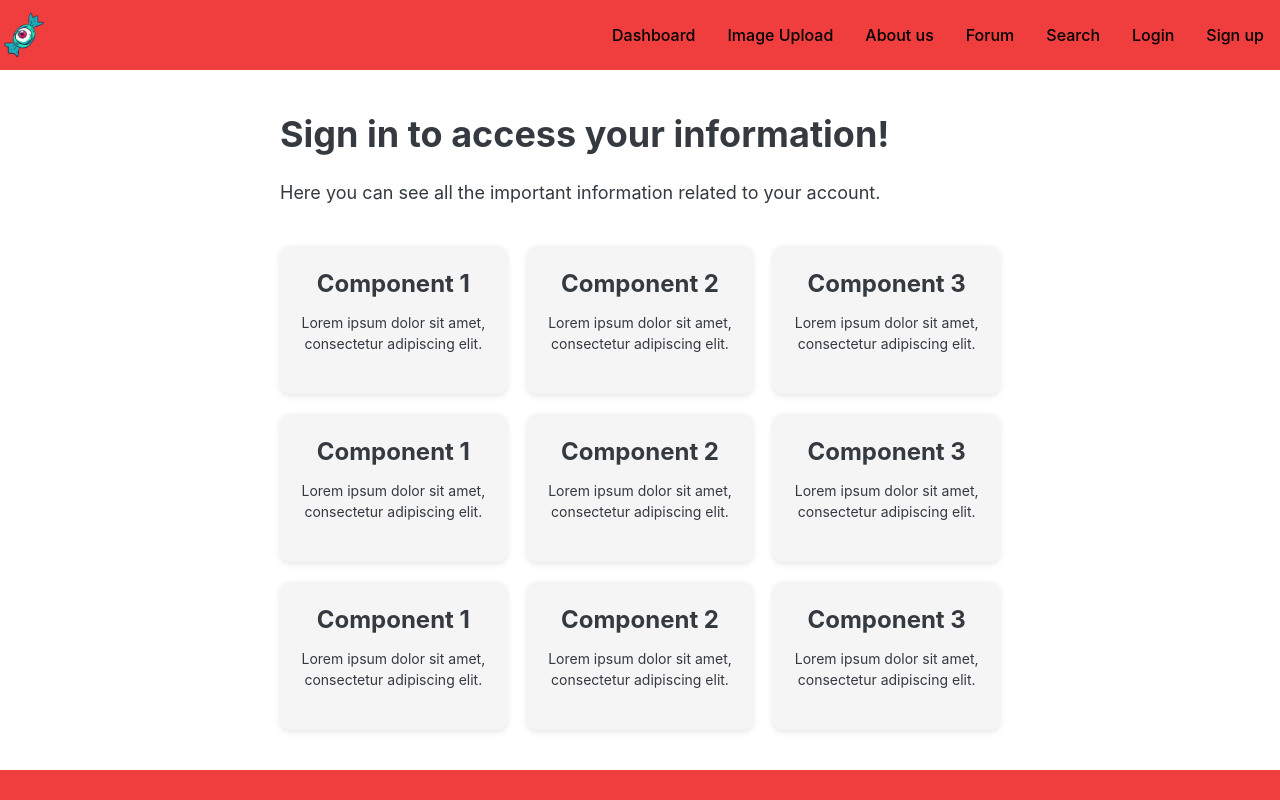
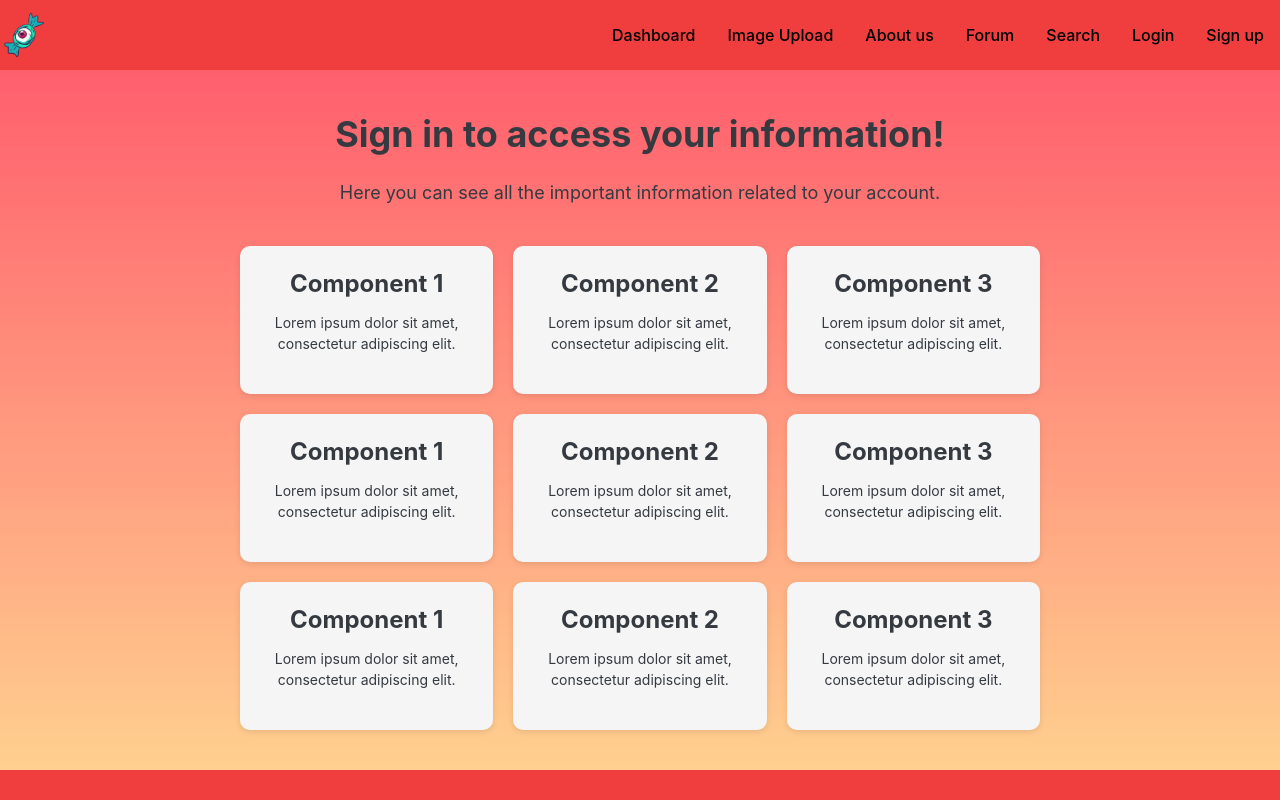
Before and after one commit to 490-Team-MAAKDE/490-Project, a React (Create React App) app in the folder Eye Candy Project/Code Design/Front-End/eye-candy/: page /dashboard in a window 1280 px wide. Shown: the top 800 px of the page. Built offline with nearby package versions, Linux system fonts and the light colour scheme.

Commit message:
Added wrapper to dashboard & changed styling to center content

```diff
--- a/Eye Candy Project/Code Design/Front-End/eye-candy/src/Pages/Dashboard.css
+++ b/Eye Candy Project/Code Design/Front-End/eye-candy/src/Pages/Dashboard.css
@@ -1,21 +1,28 @@
 /* Dashboard container */
 .dashboard-container {
-    max-width: 800px;
+    background-image: linear-gradient(to bottom, #ff5f6d, #ffd08f);
+    display: flex;
     margin: 0 auto;
     padding: 40px;
+    justify-content: center;
+    align-items: center;
   }
-
+  .dashboard-wrapper{
+  max-width: 800px;
+  }
   /* Dashboard heading */
   .dashboard-heading {
     font-size: 36px;
     font-weight: bold;
     margin-bottom: 20px;
+    text-align: center;
   }
 
   /* Dashboard subheading */
   .dashboard-subheading {
     font-size: 18px;
     margin-bottom: 40px;
+    text-align: center;
   }
 
   /* Dashboard components container */
--- a/Eye Candy Project/Code Design/Front-End/eye-candy/src/Pages/Dashboard.js
+++ b/Eye Candy Project/Code Design/Front-End/eye-candy/src/Pages/Dashboard.js
@@ -7,6 +7,7 @@ function Dashboard() {
 
   return (
     <div className="dashboard-container">
+      <div className="dashboard-wrapper">
       <h1 className="dashboard-heading">
         {username === ""
           ? "Sign in to access your information"
@@ -72,6 +73,7 @@ function Dashboard() {
           </p>
         </div>
       </div>
+      </div>
     </div>
   );
 }
```
